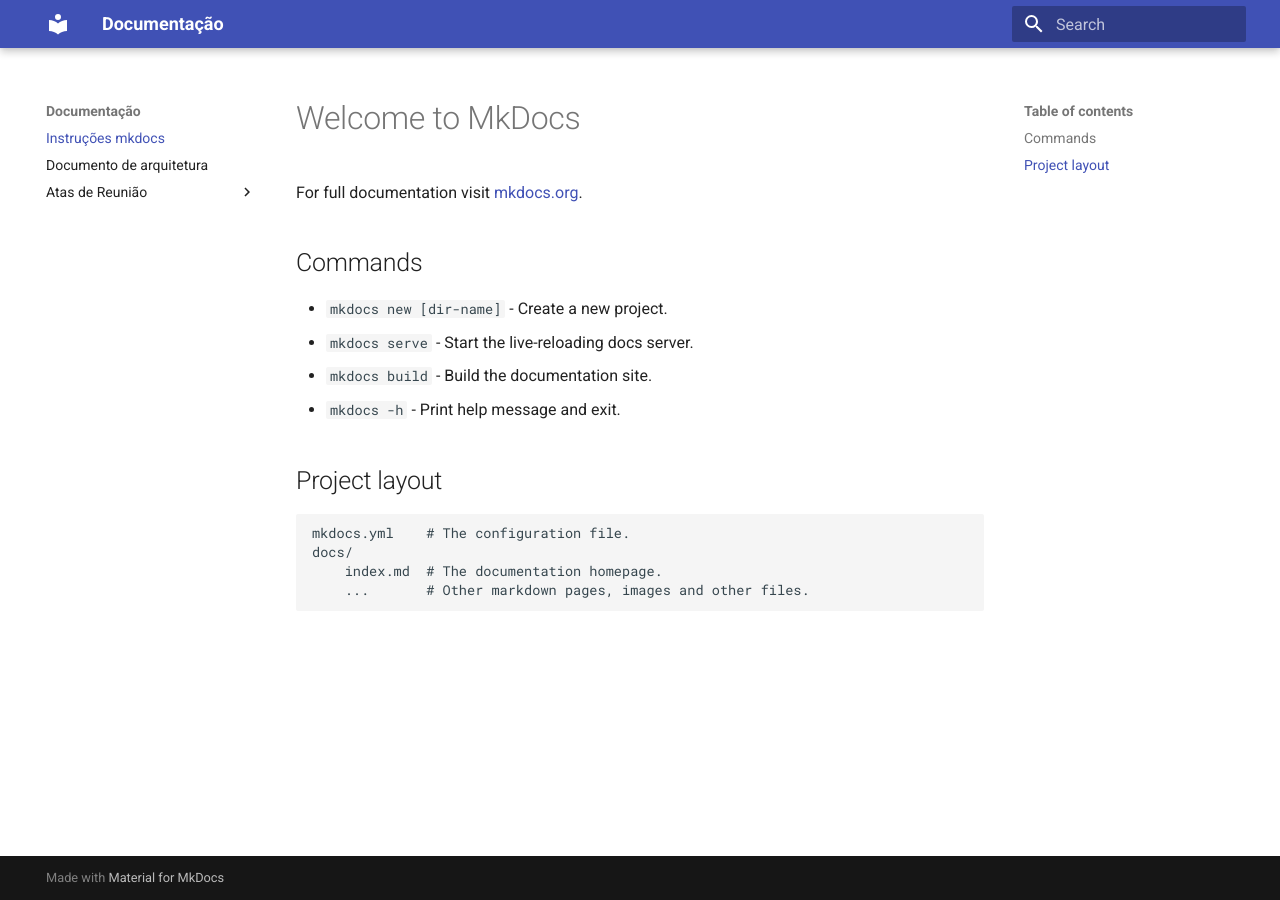
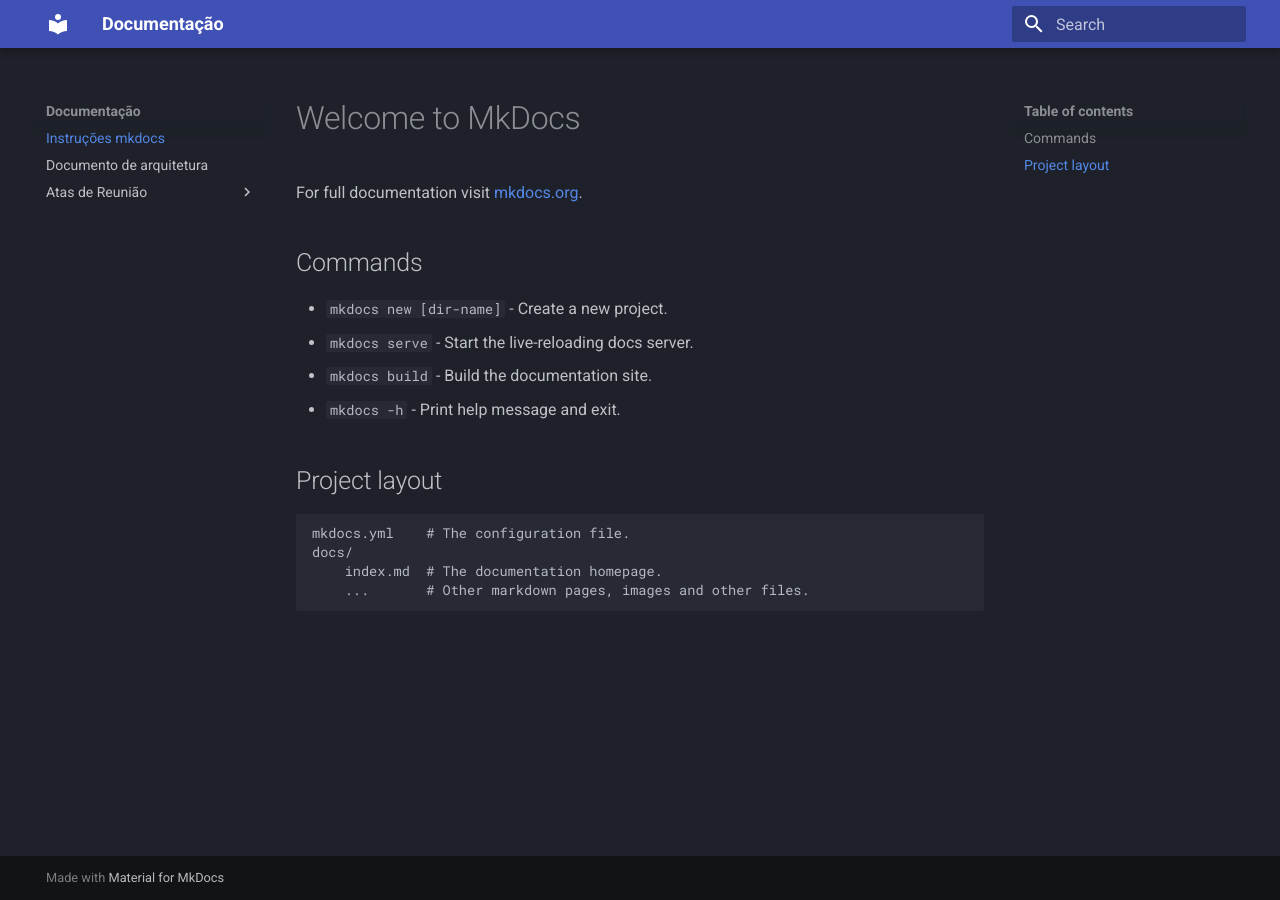
Before and after one commit to FGA0138-MDS-Ajax/2025.2-Gilgamesh, an MkDocs documentation site: the page built from docs/index.md, in a window 1280 px wide. Built offline with MkDocs 1.6.1 and Material for MkDocs 9.7.7, drawn with Linux system fonts in a browser that asks for light colours.

Commit message:
Configure theme palette and font settings
Added theme palette configuration for MkDocs.

```diff
--- a/mkdocs.yml
+++ b/mkdocs.yml
@@ -12,3 +12,20 @@
 
 theme:
   name: material
+  palette:
+    # 1. ESQUEMA DE CORES GERAL (Fundo da página e da barra de navegação)
+    # Selecione um: default (claro), slate (escuro/cinza), ou outro.
+    scheme: slate # 'default' para claro, 'slate' para escuro
+
+    # 2. COR PRIMÁRIA (Cor principal de destaque: cabeçalho, botões, links)
+    # Escolha uma cor: red, pink, indigo, blue, green, amber, etc.
+    primary: indigo
+
+    # 3. COR DE ACENTO (Usada para destaques menores, como caixas de seleção)
+    # Escolha uma cor: red, pink, indigo, blue, green, amber, etc.
+    accent: amber
+
+  # 4. CONFIGURAÇÕES VISUAIS DA FONTE
+  font:
+    text: Roboto # Fonte do corpo do texto
+    code: Roboto Mono # Fonte usada para código
```
